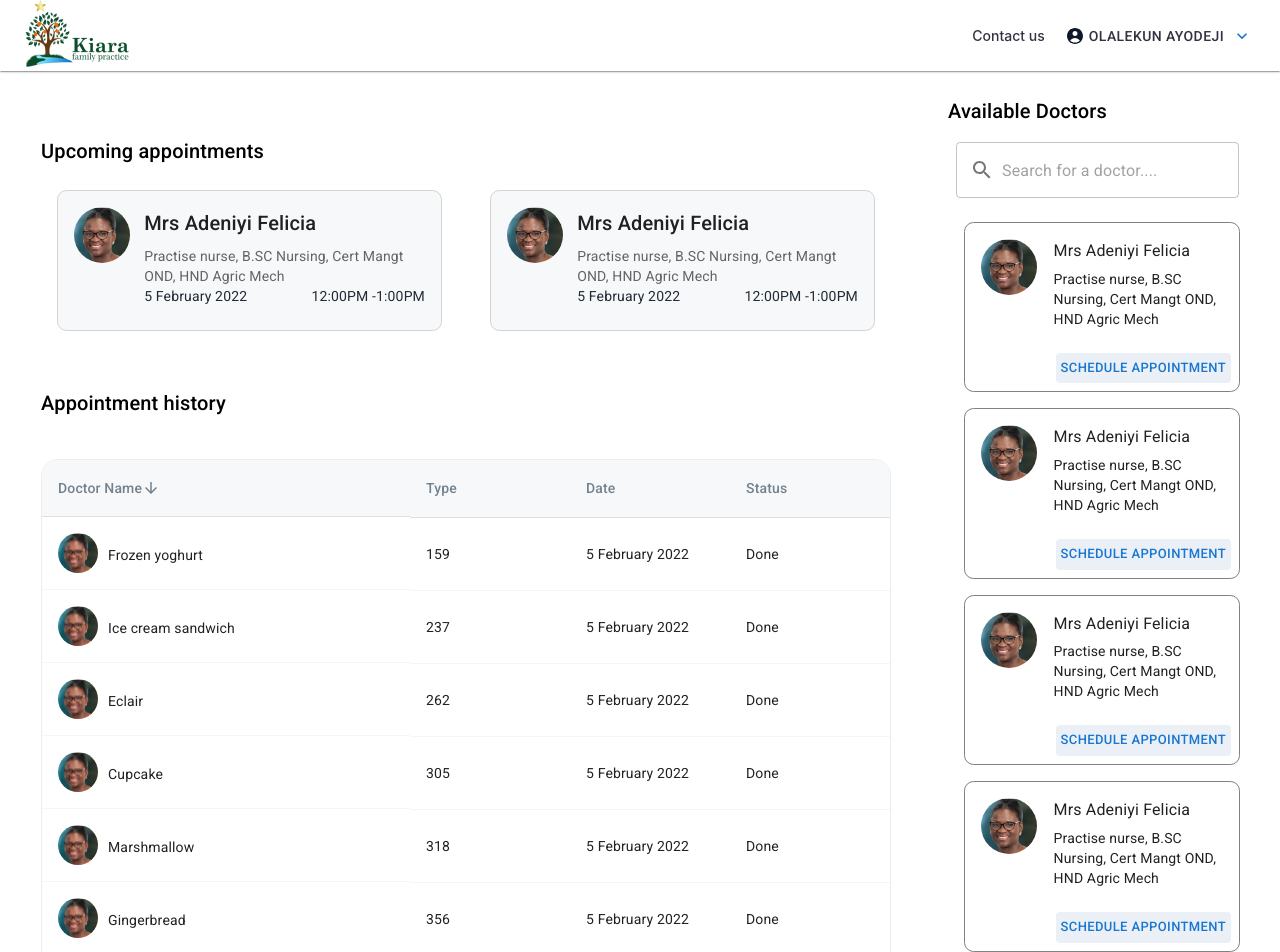
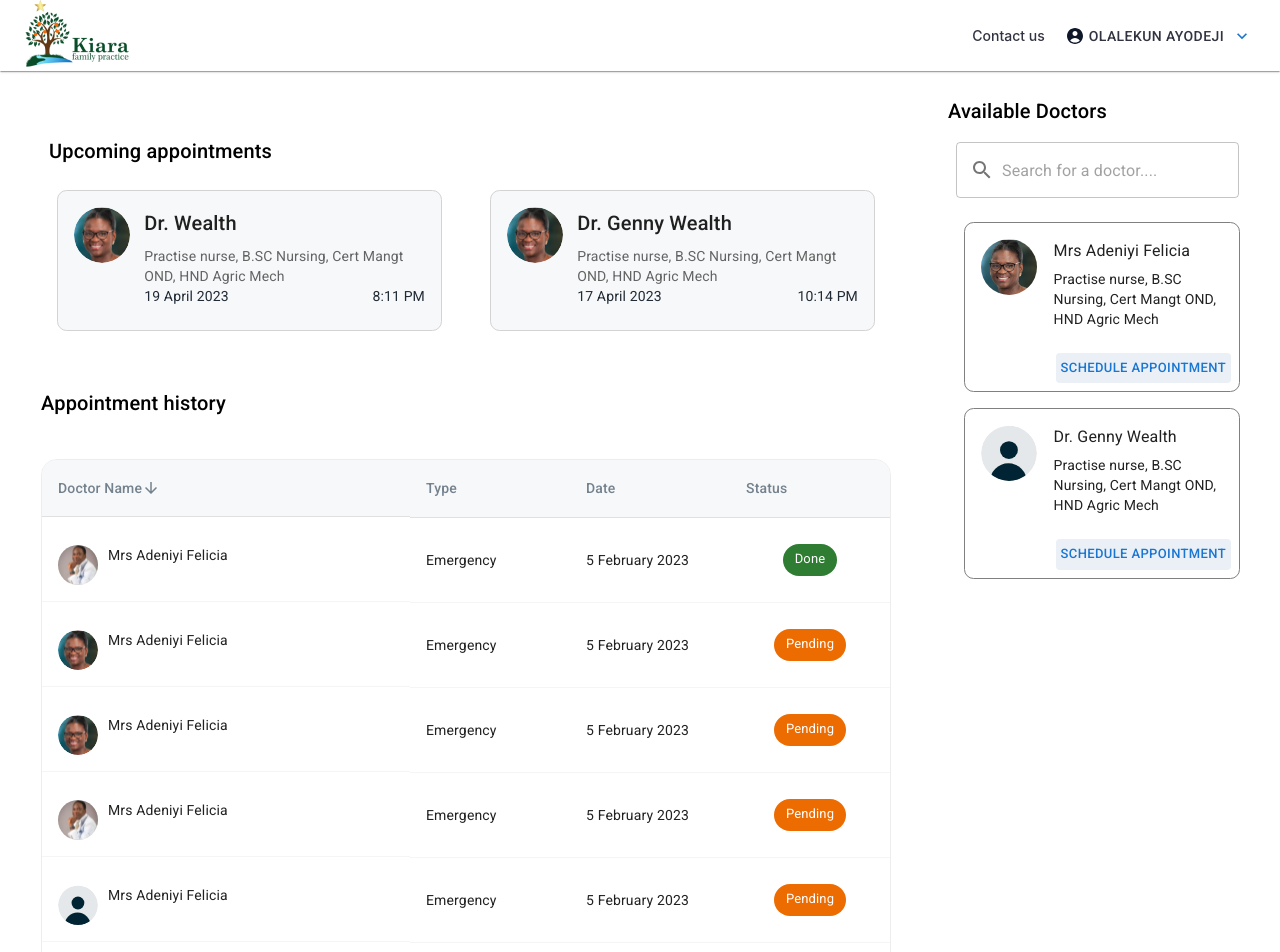
Before and after one commit to McToluene/kiara-client, a React (Create React App) app: page /dashboard in a window 1280 px wide. Shown: the top 952 px of the page. Built offline with nearby package versions, Linux system fonts and the light colour scheme.

Commit message:
first push

```diff
--- a/package.json
+++ b/package.json
@@ -18,6 +18,7 @@
     "@types/node": "^16.18.29",
     "@types/react": "^18.2.6",
     "@types/react-dom": "^18.2.4",
+    "moment": "^2.29.4",
     "react": "^18.2.0",
     "react-dom": "^18.2.0",
     "react-router-dom": "6",
--- /dev/null
+++ b/src/components/Chip/Chip.tsx
@@ -0,0 +1,46 @@
+import * as React from 'react';
+import Chip from '@mui/material/Chip';
+import Stack from '@mui/material/Stack';
+
+type colors =
+  | 'primary'
+  | 'secondary'
+  | 'error'
+  | 'info'
+  | 'success'
+  | 'warning';
+
+interface ColorChipsProps {
+  spacing?: number;
+  alignItems?: string;
+  label: string;
+}
+
+const ColorChips: React.FC<ColorChipsProps> = ({
+  label,
+  spacing = 1,
+  alignItems = 'center',
+}) => {
+  // Function to determine the color based on the label
+  const getColorByLabel = (label: string): colors => {
+    if (label === 'Done') {
+      return 'success';
+    } else if (label === 'Pending' || label === 'Cancel') {
+      return 'warning';
+    } else {
+      // You can set a default color here if needed
+      return 'primary';
+    }
+  };
+
+  // Get the color based on the label
+  const color = getColorByLabel(label);
+
+  return (
+    <Stack spacing={spacing} alignItems={alignItems}>
+      <Chip label={label} color={color} />
+    </Stack>
+  );
+};
+
+export default ColorChips;
--- a/src/components/Doctor/AppointmentCard.tsx
+++ b/src/components/Doctor/AppointmentCard.tsx
@@ -5,6 +5,8 @@ type AppointmentCardProps = {
   name: string;
   date: string;
   time: string;
+  image:React.ReactNode;
+  specialty: string;
 };
 
 export default function AppointmentCard(props: AppointmentCardProps) {
@@ -19,20 +21,20 @@ export default function AppointmentCard(props: AppointmentCardProps) {
       }}
     >
       <CardContent style={{ display: 'flex', justifyContent: 'space-between' }}>
-        <Avatar alt='Remy Sharp' src={image} sx={{ width: 56, height: 56 }} />
+        {props.image}
         <Box width='80%'>
           <Typography gutterBottom variant='h6'>
-            Mrs Adeniyi Felicia
+            {props.name}
           </Typography>
           <Typography variant='body2' color='text.secondary'>
-            Practise nurse, B.SC Nursing, Cert Mangt OND, HND Agric Mech
+            {props.specialty}
           </Typography>
           <Box display='flex' justifyContent='space-between'>
             <Typography variant='body2' color='text.secondary' style={{color: '#212B36',}}>
-              5 February 2022
+              {props.date}
             </Typography>
             <Typography variant='body2' color='text.secondary' style={{color: '#212B36',}}>
-              12:00PM -1:00PM
+              {props.time}
             </Typography>
           </Box>
         </Box>
--- a/src/components/Doctor/DoctorCard.tsx
+++ b/src/components/Doctor/DoctorCard.tsx
@@ -1,32 +1,44 @@
-import { Avatar, Box, Card, CardActions, CardContent, Typography } from '@mui/material';
-import image from '../../Images/felicia.png';
+import {
+  Box,
+  Card,
+  CardActions,
+  CardContent,
+  Typography,
+} from '@mui/material';
 import StyledButton from '../Button/OutlineButton';
 
 type DoctorCardProps = {
   name: string;
   description: string;
+  avatar: React.ReactNode;
 };
 
 export default function DoctorCard(props: DoctorCardProps) {
   return (
+    <>
       <Card
         elevation={0}
-      style={{ margin: '1em', borderRadius: '0.6em', border: '0.01em solid grey' }}
+        style={{
+          margin: '1em',
+          borderRadius: '0.6em',
+          border: '0.01em solid grey',
+        }}
       >
-      <CardContent style={{ display: 'flex', justifyContent: 'space-between' }}>
-        <Avatar alt='Remy Sharp' src={image} sx={{ width: 56, height: 56 }} />
+        <CardContent
+          style={{ display: 'flex', justifyContent: 'space-between' }}
+        >
+          {props.avatar}
           <Box width={{ xs: '80%', md: '70%' }}>
-          <Typography gutterBottom variant='body1'>
-            Mrs Adeniyi Felicia
+            <Typography gutterBottom variant="body1">
+              {props.name}
             </Typography>
-          <Typography variant='body2'>
-            Practise nurse, B.SC Nursing, Cert Mangt OND, HND Agric Mech
-          </Typography>
+            <Typography variant="body2">{props.description}</Typography>
           </Box>
         </CardContent>
         <CardActions style={{ display: 'flex', justifyContent: 'end' }}>
-        <StyledButton size='small'>Schedule appointment</StyledButton>
+          <StyledButton size="small">Schedule appointment</StyledButton>
         </CardActions>
       </Card>
+    </>
   );
 }
--- a/src/organism/AvailableDoctors.tsx
+++ b/src/organism/AvailableDoctors.tsx
@@ -1,23 +1,25 @@
+import Image from '../Images/felicia.png';
+import Profile from '../Images/Avatar-others.svg';
 import { SearchOutlined } from '@mui/icons-material';
-import { Box, Grid, InputAdornment, TextField, Typography } from '@mui/material';
 import DoctorCard from '../components/Doctor/DoctorCard';
+import { Avatar, Box, Grid, InputAdornment, TextField, Typography } from '@mui/material';
 
 const doctors = [
   {
-    name: 'Dr. Genny Wealth',
-    specialization: 'Ophthalmology',
+    _id: 1,
+    name: 'Mrs Adeniyi Felicia',
+    specialization: 'Practise nurse, B.SC Nursing, Cert Mangt OND, HND Agric Mech',
+    avatar: (
+      <Avatar alt="Remy Sharp" src={Image} sx={{ width: 56, height: 56 }} />
+    ),
   },
   {
+    _id: 1,
     name: 'Dr. Genny Wealth',
-    specialization: 'General',
-  },
-  {
-    name: 'Dr. Genny Wealth',
-    specialization: 'Ophthalmology',
-  },
-  {
-    name: 'Dr. Genny Wealth',
-    specialization: 'General',
+    specialization: 'Practise nurse, B.SC Nursing, Cert Mangt OND, HND Agric Mech',
+    avatar: (
+      <Avatar alt="Remy Sharp" src={Profile} sx={{ width: 56, height: 56 }} />
+    ),
   },
 ];
 
@@ -59,7 +61,7 @@ export default function AvailableDoctors() {
 
       <Box>
         {doctors.map((doctor) => (
-          <DoctorCard key={doctor.name} name={doctor.name} description={doctor.specialization} />
+          <DoctorCard key={doctor._id} name={doctor.name} description={doctor.specialization} avatar={doctor.avatar} />
         ))}
       </Box>
     </Grid>
--- a/src/organism/DashboardHeader.tsx
+++ b/src/organism/DashboardHeader.tsx
@@ -1,14 +1,29 @@
-import { Box, Grid, Typography } from '@mui/material';
+import moment from 'moment';
+import Image from '../Images/Avatar-female.svg';
+import Profile from '../Images/Avatar-female.svg';
+import { Avatar, Box, Grid, Typography } from '@mui/material';
 import AppointmentCard from '../components/Doctor/AppointmentCard';
 
 const doctors = [
   {
-    name: 'Dr. Genny Wealth',
-    specialization: 'General',
+    _id: 1,
+    name: 'Dr. Wealth',
+    specialty: 'Practise nurse, B.SC Nursing, Cert Mangt OND, HND Agric Mech',
+    time: '01:15:23 PM',
+    date: '2023-04-19T20:11:00.486+00:00',
+    avatar: (
+      <Avatar alt="Remy Sharp" src={Image} sx={{ width: 56, height: 56 }} />
+    ),
   },
   {
-    name: 'Dr. Genny ealth',
-    specialization: 'General',
+    _id: 1,
+    name: 'Dr. Genny Wealth',
+    specialty: 'Practise nurse, B.SC Nursing, Cert Mangt OND, HND Agric Mech',
+    time: '01:15 PM',
+    date: '2023-04-17T22:14:00.486+00:00',
+    avatar: (
+      <Avatar alt="Remy Sharp" src={Profile} sx={{ width: 56, height: 56 }} />
+    ),
   },
 ];
 
@@ -16,18 +31,18 @@ export default function DashboardHeader() {
   return (
     <Box width={'100%'}>
       <Typography
-        variant='h6'
+        variant="h6"
         gutterBottom
         sx={{
           fontWeight: 500,
         }}
       >
-        Upcoming appointments
+        <h1 className="ml-2">Upcoming appointments</h1>
       </Typography>
       <Grid
         container
-        display='flex'
-        justifyContent='space-between'
+        display="flex"
+        justifyContent="space-between"
         spacing={{ xs: 0, md: 2 }}
         height={'100%'}
       >
@@ -43,7 +58,13 @@ export default function DashboardHeader() {
               justifyContent: 'center',
             }}
           >
-            <AppointmentCard date='' name='' time='' />
+            <AppointmentCard
+              date={moment(doctor.date).format('D MMMM YYYY')}
+              name={doctor.name}
+              time={moment(doctor.date).format('h:mm A')}
+              image={doctor.avatar}
+              specialty={doctor.specialty}
+            />
           </Grid>
         ))}
       </Grid>
--- a/src/organism/DashboardTable.tsx
+++ b/src/organism/DashboardTable.tsx
@@ -1,4 +1,5 @@
 import {
+  Avatar,
   Box,
   Paper,
   Table,
@@ -15,29 +16,103 @@ import {
 } from '@mui/material';
 import { useState } from 'react';
 import Arrow from '../Images/arrow-down.svg';
-import User from '../Images/Avatar-female.svg';
+import Male from '../Images/Avater-male.svg';
+import Chips from '../components/Chip/Chip';
+import Other from '../Images/Avatar-others.svg';
+import Female from '../Images/Avatar-female.svg';
 import TablePaginationActions from '@mui/material/TablePagination/TablePaginationActions';
+import moment from 'moment';
 
-function createData(name: string, type: number, date: string, status: any) {
-  return { name, type, date, status };
-}
 const rows = [
-  createData('Cupcake', 305, '5 February 2022', 'Done'),
-  createData('Donut', 452, '5 February 2022', 'Done'),
-  createData('Eclair', 262, '5 February 2022', 'Done'),
-  createData('Frozen yoghurt', 159, '5 February 2022', 'Done'),
-  createData('Gingerbread', 356, '5 February 2022', 'Done'),
-  createData('Honeycomb', 408, '5 February 2022', 'Done'),
-  createData('Ice cream sandwich', 237, '5 February 2022', 'Done'),
-  createData('Jelly Bean', 375, '5 February 2022', 'Done'),
-  createData('KitKat', 518, '5 February 2022', 'Done'),
-  createData('Lollipop', 392, '5 February 2022', 'Done'),
-  createData('Marshmallow', 318, '5 February 2022', 'Done'),
-  createData('Nougat', 360, '5 February 2022', 'Done'),
-  createData('Oreo', 437, '5 February 2022', 'Done'),
-  createData('Oreo', 437, '5 February 2022', 'Done'),
-  createData('Oreo', 437, '5 February 2022', 'Done'),
-].sort((a, b) => (a.type < b.type ? -1 : 1));
+  {
+    _id: 1,
+    image:<Avatar alt='profile-pic' src={Male} />,
+    name: 'Mrs Adeniyi Felicia',
+    type: 'Emergency',
+    date: '2023-02-05T22:14:00.486+00:00',
+    status: <Chips label='Done' />
+  },
+  {
+    _id: 2,
+    image:<Avatar alt='profile-pic' src={Female} />,
+    name: 'Mrs Adeniyi Felicia',
+    type: 'Emergency',
+    date: '2023-02-05T22:14:00.486+00:00',
+    status: <Chips label='Pending' />,
+  },
+  {
+    _id: 3,
+    image:<Avatar alt='profile-pic' src={Female} />,
+    name: 'Mrs Adeniyi Felicia',
+    type: 'Emergency',
+    date: '2023-02-05T22:14:00.486+00:00',
+    status:<Chips label='Pending' />,
+  },
+  {
+    _id: 4,
+    image:<Avatar alt='profile-pic' src={Male} />,
+    name: 'Mrs Adeniyi Felicia',
+    type: 'Emergency',
+    date: '2023-02-05T22:14:00.486+00:00',
+    status:<Chips label='Pending' />,
+  },
+  {
+    _id: 5,
+    image:<Avatar alt='profile-pic' src={Other} />,
+    name: 'Mrs Adeniyi Felicia',
+    type: 'Emergency',
+    date: '2023-02-05T22:14:00.486+00:00',
+    status:<Chips label='Pending' />,
+  },
+  {
+    _id: 6,
+    image:<Avatar alt='profile-pic' src={Other} />,
+    name: 'Mrs Adeniyi Felicia',
+    type: 'Emergency',
+    date: '2023-02-05T22:14:00.486+00:00',
+    status:<Chips label='Done' />,
+  },
+  {
+    _id: 7,
+    image:<Avatar alt='profile-pic' src={Female} />,
+    name: 'Mrs Adeniyi Felicia',
+    type: 'Non-Emergency',
+    date: '2023-02-05T22:14:00.486+00:00',
+    status: <Chips label='Done' />,
+  },
+  {
+    _id: 8,
+    image:<Avatar alt='profile-pic' src={Other} />,
+    name: 'Mrs Adeniyi Felicia',
+    type: 'Non-Emergency',
+    date: '2023-02-05T22:14:00.486+00:00',
+    status:<Chips label='Done' />,
+  },
+  {
+    _id: 9,
+    image:<Avatar alt='profile-pic' src={Female} />,
+    name: 'Mrs Adeniyi Felicia',
+    type: 'Non-Emergency',
+    date: '2023-02-05T22:14:00.486+00:00',
+    status:<Chips label='Done' />,
+  },
+  {
+    _id: 10,
+    image:<Avatar alt='profile-pic' src={Female} />,
+    name: 'Mrs Adeniyi Felicia',
+    type: 'Non-Emergency',
+    date: '2023-02-05T22:14:00.486+00:00',
+    status:<Chips label='Done' />,
+  },
+  {
+    _id: 11,
+    image:<Avatar alt='profile-pic' src={Other} />,
+    name: 'Mrs Adeniyi Feliciaaa',
+    type: 'Non-Emergency',
+    date: '2023-02-05T22:14:00.486+00:00',
+    status:<Chips label='Done' />,
+  },
+]
 
 const StyledTableCell = styled(TableCell)(({ theme }) => ({
   [`&.${tableCellClasses.head}`]: {
@@ -51,7 +126,7 @@ const StyledTableCell = styled(TableCell)(({ theme }) => ({
 
 export default function DashboardTable() {
   const [page, setPage] = useState(0);
-  const [rowsPerPage, setRowsPerPage] = useState(7);
+  const [rowsPerPage, setRowsPerPage] = useState(10);
 
   // Avoid a layout jump when reaching the last page with empty rows.
   const emptyRows =
@@ -117,14 +192,15 @@ export default function DashboardTable() {
                   component="th"
                   scope="row"
                 >
-                  <img src={User} alt="name" />
+                  {/* <Avatar alt='profile-pic' src={Female} /> */}
+                  <div className='mt-3'>{row.image}</div>
                   <div className='mt-3'>{row.name}</div>
                 </TableCell>
                 <TableCell style={{ width: 160, borderColor: '#f5f5f5' }}>
                   {row.type}
                 </TableCell>
                 <TableCell style={{ width: 160, borderColor: '#f5f5f5' }}>
-                  {row.date}
+                  {moment(row.date).format('D MMMM YYYY')}
                 </TableCell>
                 <TableCell style={{ width: 160, borderColor: '#f5f5f5' }}>
                   {row.status}
@@ -140,7 +216,7 @@ export default function DashboardTable() {
           <TableFooter>
             <TableRow>
               <TablePagination
-                rowsPerPageOptions={[8, 10, 25, { label: 'All', value: -1 }]}
+                rowsPerPageOptions={[10, 20, { label: 'All', value: -1 }]}
                 colSpan={3}
                 count={rows.length}
                 rowsPerPage={rowsPerPage}
```
Also changed, not shown: src/organism/LoginForm.tsx (+5 -2 lines), 1 other file (tests, documents, lock files or other folders). Lines whose indentation alone changed are shown as unchanged.
